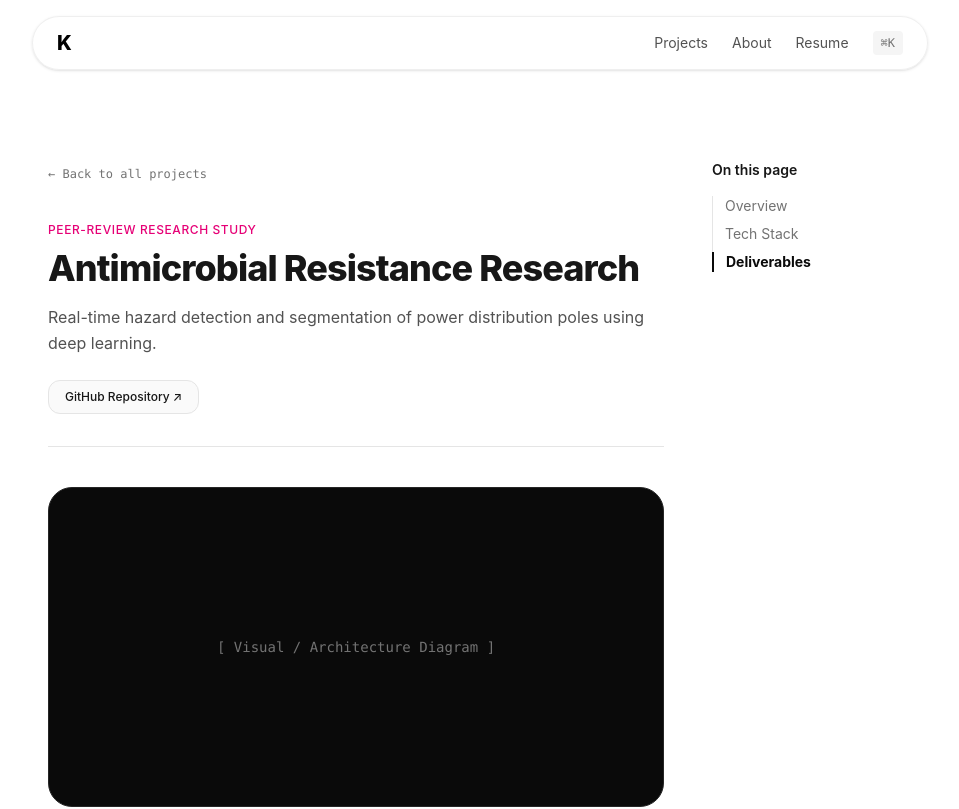
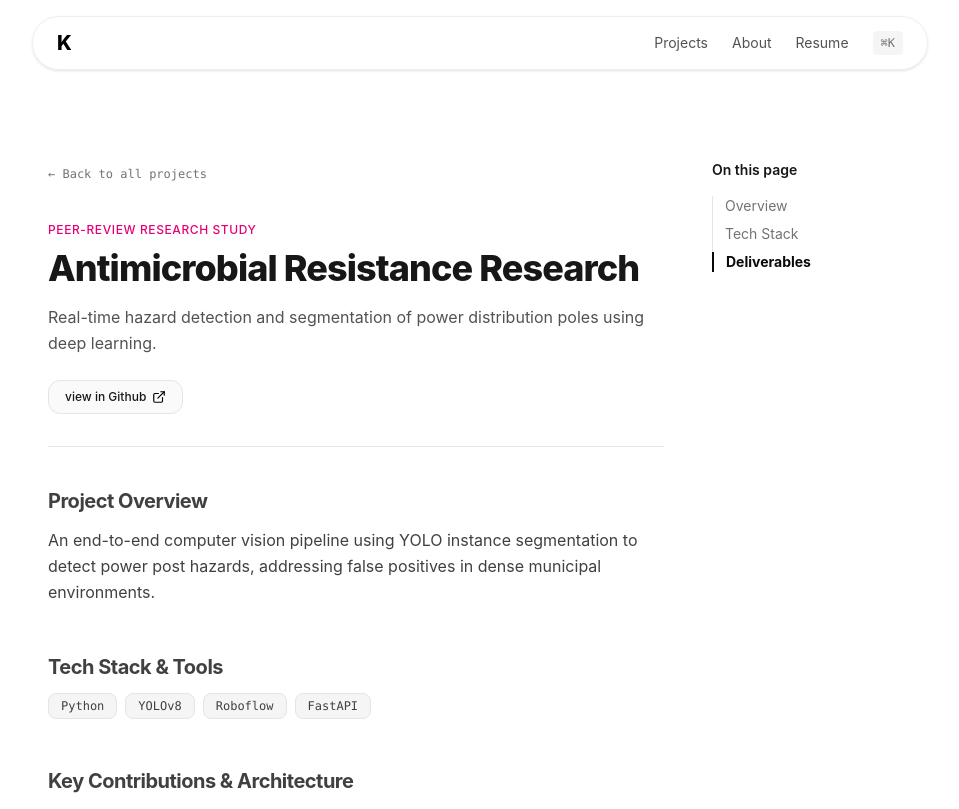
Before and after one commit to kay-16/my-portfolio, a Next.js app: page /projects/amr-agent-based in a window 1280 px wide. Shown: the top 809 px of the page, without its empty margins (160-1119 px from the left). Built offline with nearby package versions, Linux system fonts and the light colour scheme.

Commit message:
add doiURL to cater doi link; replace icons to svg icons; render image and imagecaption for each post

```diff
--- a/app/projects/[slug]/page.tsx
+++ b/app/projects/[slug]/page.tsx
@@ -64,14 +64,34 @@ export default async function ProjectPostPage({ params }: PageProps) {
           </p>
 
           <div className="flex flex-wrap gap-3 mt-6">
+            {project.doiUrl && (
+              <a
+                href={project.doiUrl}
+                target="_blank"
+                rel="noopener noreferrer"
+                className="inline-flex items-center gap-1.5 px-4 py-2 rounded-xl text-xs font-medium border border-neutral-200 dark:border-neutral-800 bg-neutral-50 dark:bg-neutral-900 hover:bg-neutral-100 dark:hover:bg-neutral-800 transition"
+              >
+                <span>view paper</span>
+                <img
+                  src="/external-link.svg"
+                  alt=""
+                  className="w-3.5 h-3.5 opacity-100"
+                />
+              </a>
+            )}
             {project.githubUrl && (
               <a
                 href={project.githubUrl}
                 target="_blank"
                 rel="noopener noreferrer"
-                className="px-4 py-2 rounded-xl text-xs font-medium border border-neutral-200 dark:border-neutral-800 bg-neutral-50 dark:bg-neutral-900 hover:bg-neutral-100 dark:hover:bg-neutral-800 transition"
+                className="inline-flex items-center gap-1.5 px-4 py-2 rounded-xl text-xs font-medium border border-neutral-200 dark:border-neutral-800 bg-neutral-50 dark:bg-neutral-900 hover:bg-neutral-100 dark:hover:bg-neutral-800 transition"
               >
-                GitHub Repository ↗
+                <span>view in Github</span>
+                <img
+                  src="/external-link.svg"
+                  alt=""
+                  className="w-3.5 h-3.5 opacity-100"
+                />
               </a>
             )}
             {project.liveUrl && (
@@ -88,9 +108,35 @@ export default async function ProjectPostPage({ params }: PageProps) {
         </header>
 
         {/* Media Preview / Thumbnail Area */}
-        <div className="w-full h-64 sm:h-80 rounded-3xl bg-neutral-950 flex items-center justify-center text-neutral-500 mb-12 border border-neutral-800">
-          <span className="text-sm font-mono">[ Visual / Architecture Diagram ]</span>
-        </div>
+        {/* Dynamic Project Images */}
+        {project.image && project.image.length > 0 && (
+          <figure className="mb-12">
+            <div
+              className={`grid gap-4 ${
+                project.image.length > 1 ? 'grid-cols-1 sm:grid-cols-2' : 'grid-cols-1'
+              }`}
+            >
+              {project.image.map((imgSrc, index) => (
+                <div
+                  key={index}
+                  className="overflow-hidden rounded-2xl border border-neutral-200 dark:border-neutral-800 shadow-sm bg-neutral-100 dark:bg-neutral-900"
+                >
+                  <img
+                    src={imgSrc}
+                    alt={`${project.title} screenshot ${index + 1}`}
+                    className="w-full h-auto object-cover"
+                  />
+                </div>
+              ))}
+            </div>
+
+            {project.imageCaption && (
+              <figcaption className="mt-3 text-center text-xs text-neutral-500 dark:text-neutral-400">
+                {project.imageCaption}
+              </figcaption>
+            )}
+          </figure>
+        )}
 
           {/* CARD INFO SECTION FOR TABLE OF CONTENTS */}
           {/* Section 1: Overview */}
```
